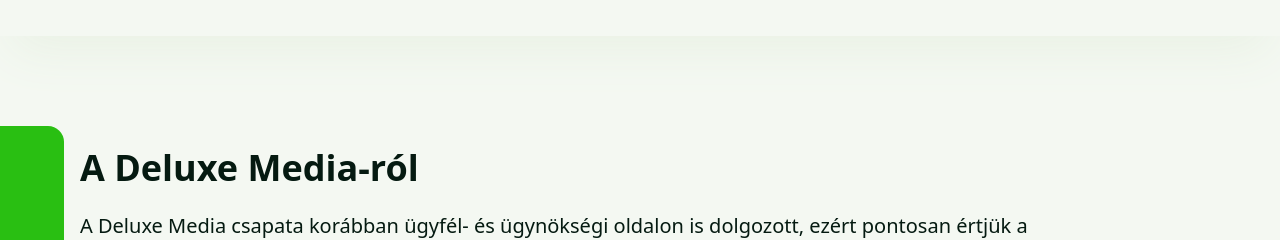
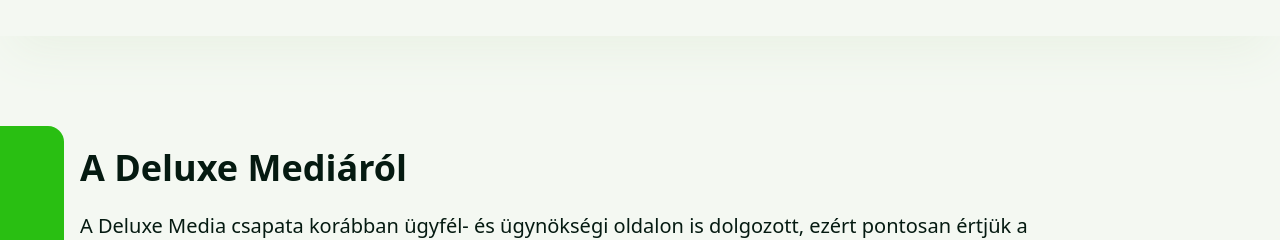
Before and after one commit to Deluxe-Media/deluxe-media.github.io, a Next.js app: page / in a window 1280 px wide. Shown: the part 3629-3869 px from the top of the page. Built offline with nearby package versions, Linux system fonts and the light colour scheme.

Commit message:
Fix typo

```diff
--- a/app/page.tsx
+++ b/app/page.tsx
@@ -535,7 +535,7 @@
             className="mx-auto max-w-hd px-4 py-12 md:p-20 lg:text-xl"
           >
             <motion.h2 variants={rise} className="font-black text-3xl lg:text-4xl">
-              A Deluxe Media-ról
+              A Deluxe Mediáról
             </motion.h2>
 
             <motion.p variants={rise} className="mt-4 lg:mt-6">
```
